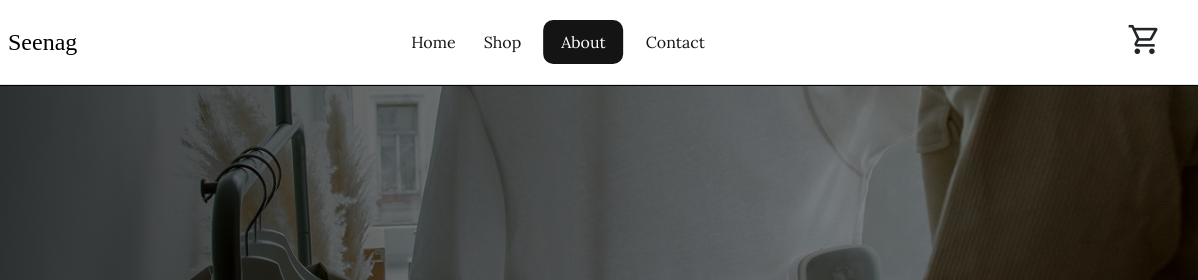
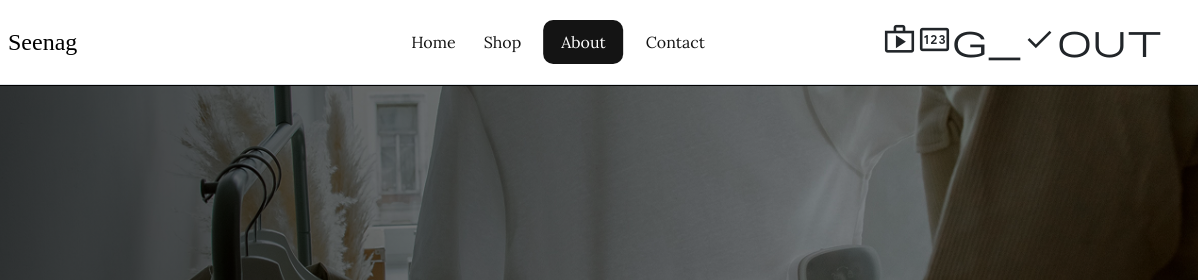
Before and after one commit to amtorresanka/SeeNag-Website, a plain HTML site: page about.html in a window 1280 px wide. Shown: the top 280 px of the page, 82-1280 px from the left. Drawn offline with nearby package versions, Linux system fonts and the light colour scheme; a web font is replaced by a local one.

Commit message:
Update about.html

```diff
--- a/about.html
+++ b/about.html
@@ -45,8 +45,8 @@
 
                 </div>
 
-                <a href="cart.html" class="text-dark text-decoration-none" aria-label="View cart">
-                    <span class="material-symbols-outlined">shopping_cart</span>
+                <a href="checkout.html" class="text-dark text-decoration-none" aria-label="View checkout">
+                    <span class="material-symbols-outlined">shopping_checkout</span>
 
                 </a>
 
```
